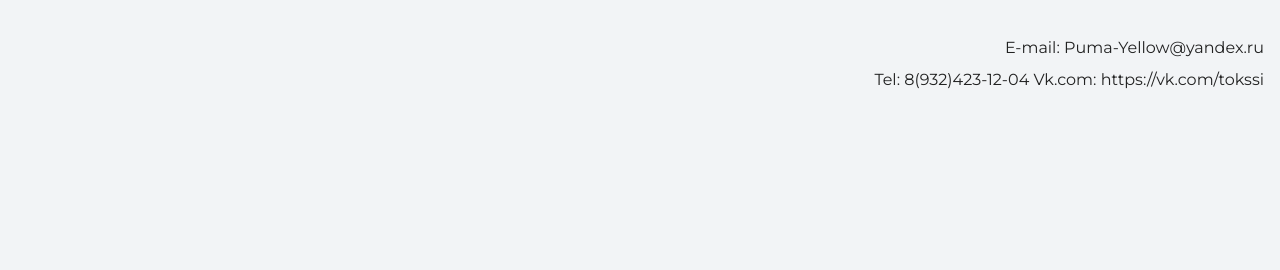
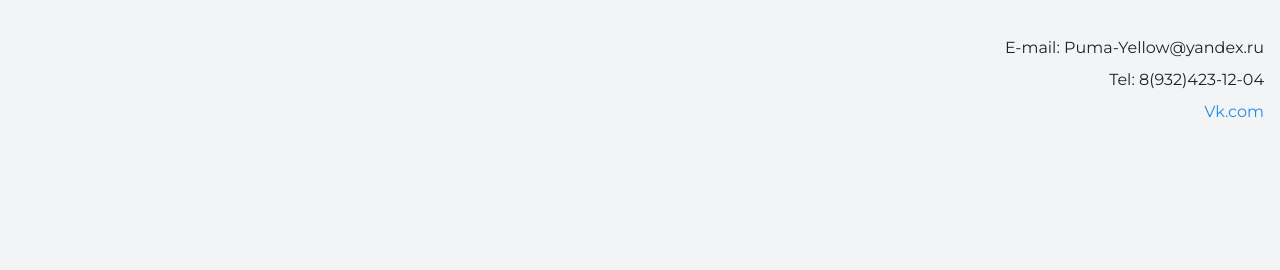
Before and after one commit to Toksi86/Portfolio, a plain HTML site: page index.html in a window 1280 px wide. Shown: the top 270 px of the page. Drawn offline with nearby package versions, Linux system fonts and the light colour scheme.

Commit message:
Обновление главной страницы
Внесение дополнительный ссылки на социальную сеть на главной странице

```diff
--- a/index.html
+++ b/index.html
@@ -11,8 +11,8 @@
     <header class="page-header">
       <div class="container">
 		E-mail: Puma-Yellow@yandex.ru<br>
-		Tel: 8(932)423-12-04
-		Vk.com: https://vk.com/tokssi
+		Tel: 8(932)423-12-04<br>
+		<a href="https://vk.com/tokssi" target="__blank>">Vk.com</a>
 	  </div>
     </header>
 
```
